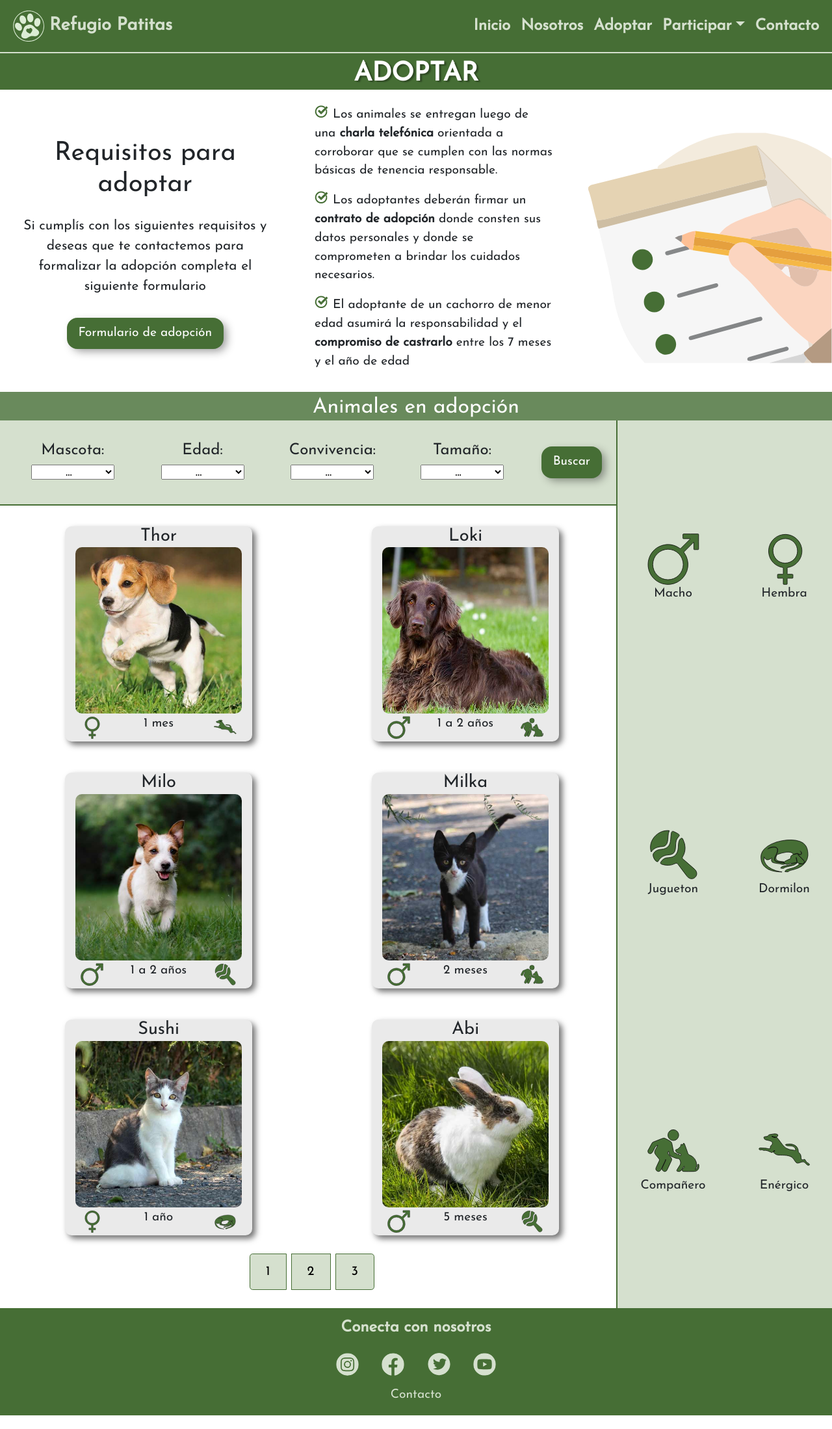
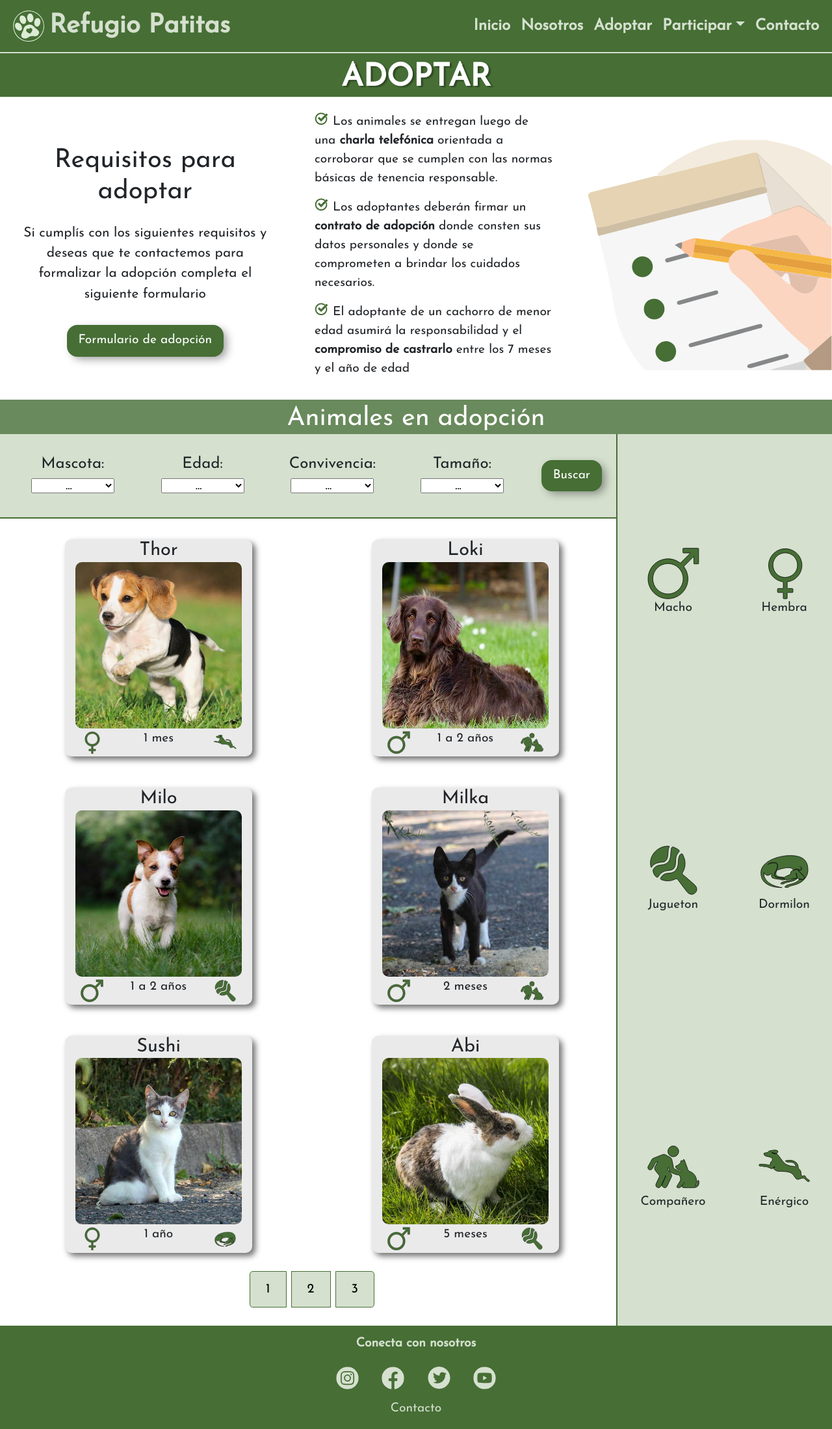
Before and after one commit to ariana-salese/web-refugio, a plain HTML site: page adoptar.html in a window 1280 px wide. Shown: the whole page at 65% size. Before the commit the page ends 2178 px from the top, so only its background shows below. Drawn offline with nearby package versions, Linux system fonts and the light colour scheme.

Commit message:
correccion h1 (varios en misma pagina)

```diff
--- a/adoptar.html
+++ b/adoptar.html
@@ -72,7 +72,7 @@
             <!-- incia requisitos de adopcion -->
             <section class="d-flex align-items-center justify-content-between row">
                 <article class="col-12 col-md-6 col-xl-4 ps-md-5 pt-4">
-                    <h1 class="pb-3">Requisitos para adoptar</h1>
+                    <h2 class="pb-3">Requisitos para adoptar</h2>
                     <p class="pb-3">Si cumplís con los siguientes requisitos y deseas que te contactemos para formalizar la adopción completa el siguiente formulario</p>
                     <button class="btn">Formulario de adopción</button>
                 </article>
@@ -89,7 +89,7 @@
             <!-- inicio animales en adopcion -->
             <section>
                 <!-- titulo -->
-				<h1 class="titulo m-0">Animales en adopción</h1>
+				<h2 class="titulo m-0">Animales en adopción</h2>
                 <div class="animales_en_adopcion">
                     <!-- filtros de busqueda -->
                     <form class="filtro bg--color_terciario p-4 d-flex flex-wrap justify-content-around row">
@@ -115,7 +115,7 @@
                         </div>
                         <!-- filtro 3 -->
                         <div class="col-sm-6 col-md-2 d-flex flex-column align-items-center">
-                            <label class="texto--md m-1 ">Convivencia:</label>
+                            <label class="texto--md m-1">Convivencia:</label>
                             <select class="filtro__opciones">
                                 <option>...</option>
                                 <option>Infante</option>
@@ -138,61 +138,61 @@
                     <section class="galeria_animales d-flex justify-content-around row m-2">
                         <!-- animal 1 -->
                         <article class="galeria_animales__animal transformacion--escalar bg--color_neutro col-12 col-md-6 d-flex flex-column align-items-center m-4">
-                            <h2 class=" m-0">Thor</h2>
+                            <h3 class=" m-0">Thor</h3>
                             <img class="galeria_animales__img img--lg" src="img/animales/thor.jpg">
                             <div class="galeria_animales__detalles py-1 d-flex justify-content-between">
                                 <img class="img--xs" src="img/iconos_caracteristicas/hembra.svg" alt="hembra">
-                                <h4>1 mes</h4>
+                                <h5>1 mes</h5>
                                 <img class="img--xs" src="img/iconos_caracteristicas/energico.svg" alt="energico">
                             </div>
                         </article>
                         <!-- animal 2 -->
                         <article class="galeria_animales__animal transformacion--escalar bg--color_neutro col-12 col-md-6 d-flex flex-column align-items-center m-4">
-                            <h2 class="m-0">Loki</h2>
+                            <h3 class="m-0">Loki</h3>
                             <img class="galeria_animales__img img--lg" src="img/animales/loki.jpg">
                             <div class="galeria_animales__detalles py-1 d-flex justify-content-between">
                                 <img class="img--xs" src="img/iconos_caracteristicas/macho.svg" alt="macho">
-                                <h4>1 a 2 años</h4>
+                                <h5>1 a 2 años</h5>
                                 <img class="img--xs" src="img/iconos_caracteristicas/companiero.svg" alt="compañero">
                             </div>
                         </article>
                         <!-- animal 3 -->
                         <article class="galeria_animales__animal transformacion--escalar bg--color_neutro col-12 col-md-6 d-flex flex-column align-items-center m-4">
-                            <h2 class="m-0">Milo</h2>
+                            <h3 class="m-0">Milo</h3>
                             <img class="galeria_animales__img img--lg" src="img/animales/milo.jpg">
                             <div class="galeria_animales__detalles py-1 d-flex justify-content-between">
                                 <img class="img--xs" src="img/iconos_caracteristicas/macho.svg" alt="macho">
-                                <h4>1 a 2 años</h4>
+                                <h5>1 a 2 años</h5>
                                 <img class="img--xs" src="img/iconos_caracteristicas/jugueton.svg" alt="jugueton">
                             </div>
                         </article>
                         <!-- animal 4 -->
                         <article class="galeria_animales__animal transformacion--escalar bg--color_neutro col-12 col-md-6 d-flex flex-column align-items-center m-4">
-                            <h2 class="m-0">Milka</h2>
+                            <h3 class="m-0">Milka</h3>
                             <img class="galeria_animales__img img--lg" src="img/animales/milka.jpg">
                             <div class="galeria_animales__detalles py-1 d-flex justify-content-between">
                                 <img class="img--xs" src="img/iconos_caracteristicas/macho.svg" alt="macho">
-                                <h4>2 meses</h4>
+                                <h5>2 meses</h5>
                                 <img class="img--xs" src="img/iconos_caracteristicas/companiero.svg" alt="compañero">
                             </div>
                         </article>
                         <!-- animal 5 -->
                         <article class="galeria_animales__animal transformacion--escalar bg--color_neutro col-12 col-md-6 d-flex flex-column align-items-center m-4">
-                            <h2 class="m-0">Sushi</h2>
+                            <h3 class="m-0">Sushi</h3>
                             <img class="galeria_animales__img img--lg" src="img/animales/sushi.jpg">
                             <div class="galeria_animales__detalles py-1 d-flex justify-content-between">
                                 <img class="img--xs" src="img/iconos_caracteristicas/hembra.svg" alt="hembra">
-                                <h4>1 año</h4>
+                                <h5>1 año</h5>
                                 <img class="img--xs" src="img/iconos_caracteristicas/dormilon.svg" alt="dormilon">
                             </div>
                         </article>
                         <!-- animal 6 -->
                         <article class="galeria_animales__animal transformacion--escalar bg--color_neutro col-12 col-md-6 d-flex flex-column align-items-center m-4">
-                            <h2 class="m-0">Abi</h2>
+                            <h3 class="m-0">Abi</h3>
                             <img class="galeria_animales__img img--lg" src="img/animales/abi.jpg">
                             <div class="galeria_animales__detalles py-1 d-flex justify-content-between">
                                 <img class="img--xs" src="img/iconos_caracteristicas/macho.svg" alt="macho">
-                                <h4>5 meses</h4>
+                                <h5>5 meses</h5>
                                 <img class="img--xs" src="img/iconos_caracteristicas/jugueton.svg" alt="jugueton">
                             </div>
                         </article>
@@ -249,7 +249,7 @@
 
         <!-- inicia footer -->
 		<footer class = "pie d-flex flex-column align-items-center py-3">
-			<h3 class="pie__titulo">Conecta con nosotros</h3>
+			<h5 class="pie__titulo">Conecta con nosotros</h5>
 			<section>
 				<a class="transformacion--sombra" href="#"> <!-- link a las redes -->
 					<img src="img/iconos_contacto/instagram.svg" class="pie__img m-3" alt="Seguinos en instagram">
--- a/scss/_fonts.scss
+++ b/scss/_fonts.scss
@@ -1,19 +1,18 @@
 @import url('https://fonts.googleapis.com/css2?family=Josefin+Sans&family=Josefin+Slab:wght@600&display=swap');
-
-$fontPrincipal: 'Josefin Sans', sans-serif;
 
 //fontsize
 $textoSm: 1.2rem;
 $textoMd: 1.5rem;
-$textoLg: 2rem;
+$textoLg: 1.8rem;
 $textoXl: 2.5rem;
 $textoXxl: 3rem;
 
 $fontsizesTags:(
-    h1: 2.5rem,
-    h2: 1.7rem,
-    h3: 1.5rem,
-    h4: 1.2rem,
+    h1: $textoXxl,
+    h2: $textoXl,
+    h3: $textoLg,
+    h4: $textoMd,
+    h5: $textoSm,
     p: 1.3rem,
 );
 
@@ -40,7 +39,6 @@ $textoBold: 600;
 }
 
 .titulo{
-    font-size: $textoLg;
     color: #fff;
     width: 100%;
     background-color: $colorSecundario;
```
Also changed, not shown: contacto.html (+9 -9 lines), index.html (+7 -7 lines), nosotros.html (+10 -10 lines), package.json (deleted, +0 -24 lines), participar.html (+4 -4 lines), README.md, css/main.css, 2 other files.
